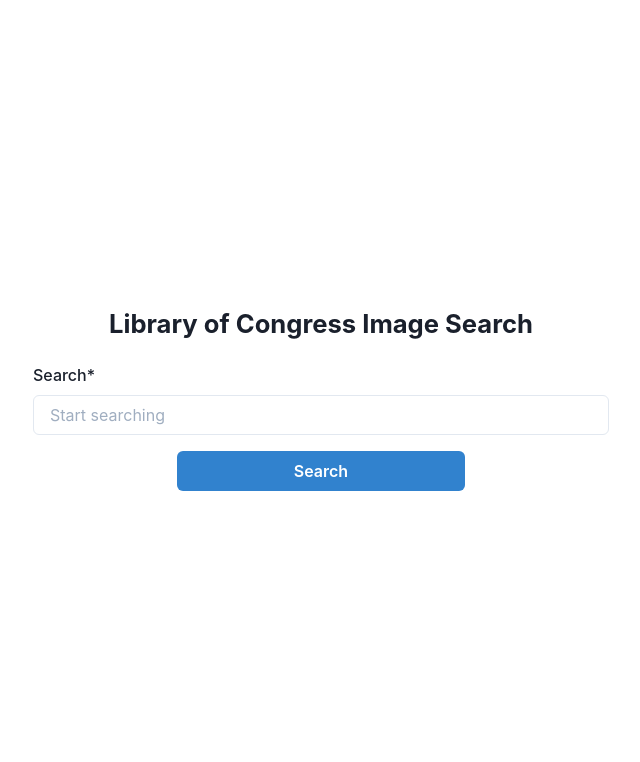
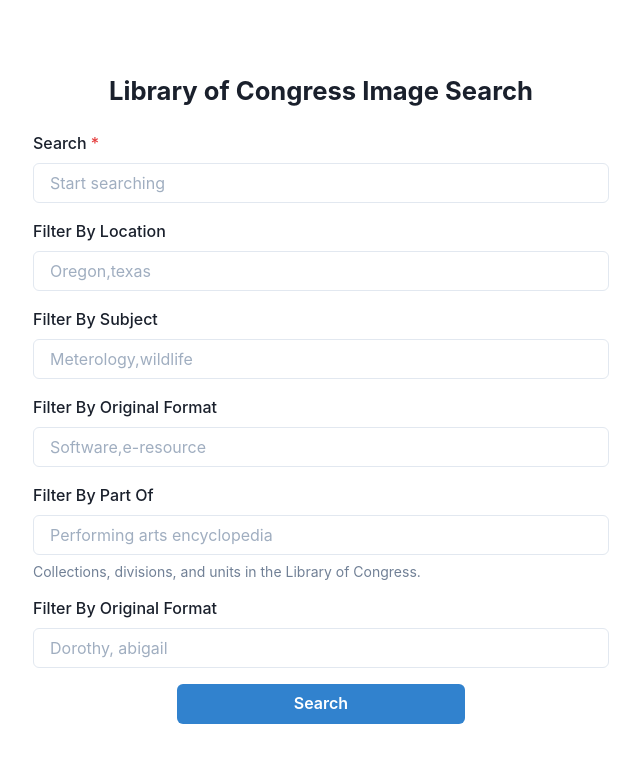
Before and after one commit to CFKeef/LoC-FE, a Next.js app: page / in a window 1280 px wide. Shown: the top 762 px of the page, without its empty margins (319-959 px from the left). Built offline with nearby package versions, Linux system fonts and the light colour scheme.

Commit message:
Created reducer for the search form to make it easier to work with tons of fields and added filter fields to search form

```diff
--- a/src/components/SearchForm.tsx
+++ b/src/components/SearchForm.tsx
@@ -1,30 +1,65 @@
-import React, { useState } from "react";
+import React, { useReducer } from "react";
 import {
     Input,
-    InputGroup,
     Stack,
     Button,
     FormControl,
     FormLabel,
-    InputRightElement,
-    IconButton,
-    Box,
+    FormHelperText,
 } from "@chakra-ui/react";
-import { CloseIcon } from "@chakra-ui/icons";
 import { useRouter } from "next/router";
+import searchReducer, { SearchForm } from "../reducers/searchReducer";
+
+const initialState = {
+    query: "",
+    location: "",
+    subject: "",
+    originalFormat: "",
+    partOf: "",
+    contributor: "",
+};
+
+const buildRequest = (data: SearchForm) => {
+    const { query, ...rest } = data;
+    let fa = [];
+
+    for (let [key, value] of Object.entries(rest)) {
+        if (value != "") {
+            fa.push(`${key}:${value}`);
+        }
+    }
+
+    const params = new URLSearchParams({
+        q: query,
+    });
+
+    if (fa.length > 0) {
+        params.set("fa", fa.join("|"));
+    }
+
+    return params.toString();
+};
 
 const SearchForm = () => {
     const router = useRouter();
-    const [value, setValue] = useState<string>("");
+    const [state, dispatch] = useReducer(searchReducer, initialState);
 
-    const handleChange = (e: React.FormEvent<HTMLInputElement>) =>
-        setValue(e.currentTarget.value);
+    const handleChange = (e: React.FormEvent<HTMLInputElement>) => {
+        const { name: field, value } = e.currentTarget;
 
-    const handleClear = () => setValue("");
+        dispatch({
+            type: "TEXTFIELD",
+            payload: {
+                field,
+                value,
+            },
+        });
+    };
 
     const handleSubmit = (e: React.FormEvent<HTMLDivElement>) => {
         e.preventDefault();
-        router.push("/results?search=" + value);
+        const query = buildRequest(state);
+        router.push("/results?" + query);
     };
 
     return (
@@ -36,29 +71,66 @@
             w={["100%", "75%"]}
             onSubmit={handleSubmit}
         >
-            <FormControl id="search" isRequired>
-                <InputGroup display={"flex"} flexDirection={"column"}>
+            <FormControl id="query" isRequired>
                 <FormLabel>Search</FormLabel>
-                    <Box pos={"relative"}>
+
                 <Input
-                            name={"search"}
+                    name={"query"}
                     placeholder={"Start searching"}
-                            value={value}
+                    query={state.query}
                     onChange={handleChange}
                 />
-                        {value != "" && (
-                            <InputRightElement
-                                children={
-                                    <IconButton
-                                        aria-label="Clear input"
-                                        icon={<CloseIcon />}
-                                        onClick={handleClear}
+            </FormControl>
+            <FormControl id="location">
+                <FormLabel>Filter By Location</FormLabel>
+
+                <Input
+                    name={"location"}
+                    placeholder={"Oregon,texas"}
+                    query={state.location}
+                    onChange={handleChange}
                 />
-                                }
+            </FormControl>
+            <FormControl id="subject">
+                <FormLabel>Filter By Subject</FormLabel>
+                <Input
+                    name={"subject"}
+                    placeholder={"Meterology,wildlife"}
+                    query={state.subject}
+                    onChange={handleChange}
                 />
-                        )}
-                    </Box>
-                </InputGroup>
+            </FormControl>
+            <FormControl id="original-format">
+                <FormLabel>Filter By Original Format</FormLabel>
+                <Input
+                    name={"original-format"}
+                    placeholder={"Software,e-resource"}
+                    query={state.originalFormat}
+                    onChange={handleChange}
+                />
+            </FormControl>
+            <FormControl id="partOf">
+                <FormLabel>Filter By Part Of</FormLabel>
+
+                <Input
+                    name={"partOf"}
+                    placeholder={"Performing arts encyclopedia"}
+                    query={state.partOf}
+                    onChange={handleChange}
+                />
+                <FormHelperText>
+                    Collections, divisions, and units in the Library of
+                    Congress.
+                </FormHelperText>
+            </FormControl>
+            <FormControl id="contributor">
+                <FormLabel>Filter By Original Format</FormLabel>
+                <Input
+                    name={"contributor"}
+                    placeholder={"Dorothy, abigail"}
+                    query={state.contributor}
+                    onChange={handleChange}
+                />
             </FormControl>
             <Button w="50%" type="submit" colorScheme="blue">
                 Search
--- /dev/null
+++ b/src/reducers/searchReducer.ts
@@ -0,0 +1,33 @@
+export interface SearchForm {
+    query: string;
+    location: string;
+    subject: string;
+    originalFormat: string;
+    partOf: string;
+    contributor: string;
+}
+
+type SearchActions = {
+    type: "TEXTFIELD";
+    payload: {
+        field: string;
+        value: string;
+    };
+};
+
+const searchReducer = (state: SearchForm, action: SearchActions) => {
+    switch (action.type) {
+        case "TEXTFIELD": {
+            const { field, value } = action.payload;
+
+            return {
+                ...state,
+                [field]: value,
+            };
+        }
+        default:
+            return state;
+    }
+};
+
+export default searchReducer;
```
Also changed, not shown: src/components/FormField.tsx (added, +9 -0 lines), src/pages/results/index.tsx (+13 -13 lines), .eslintrc.json. Lines whose indentation alone changed are shown as unchanged.
